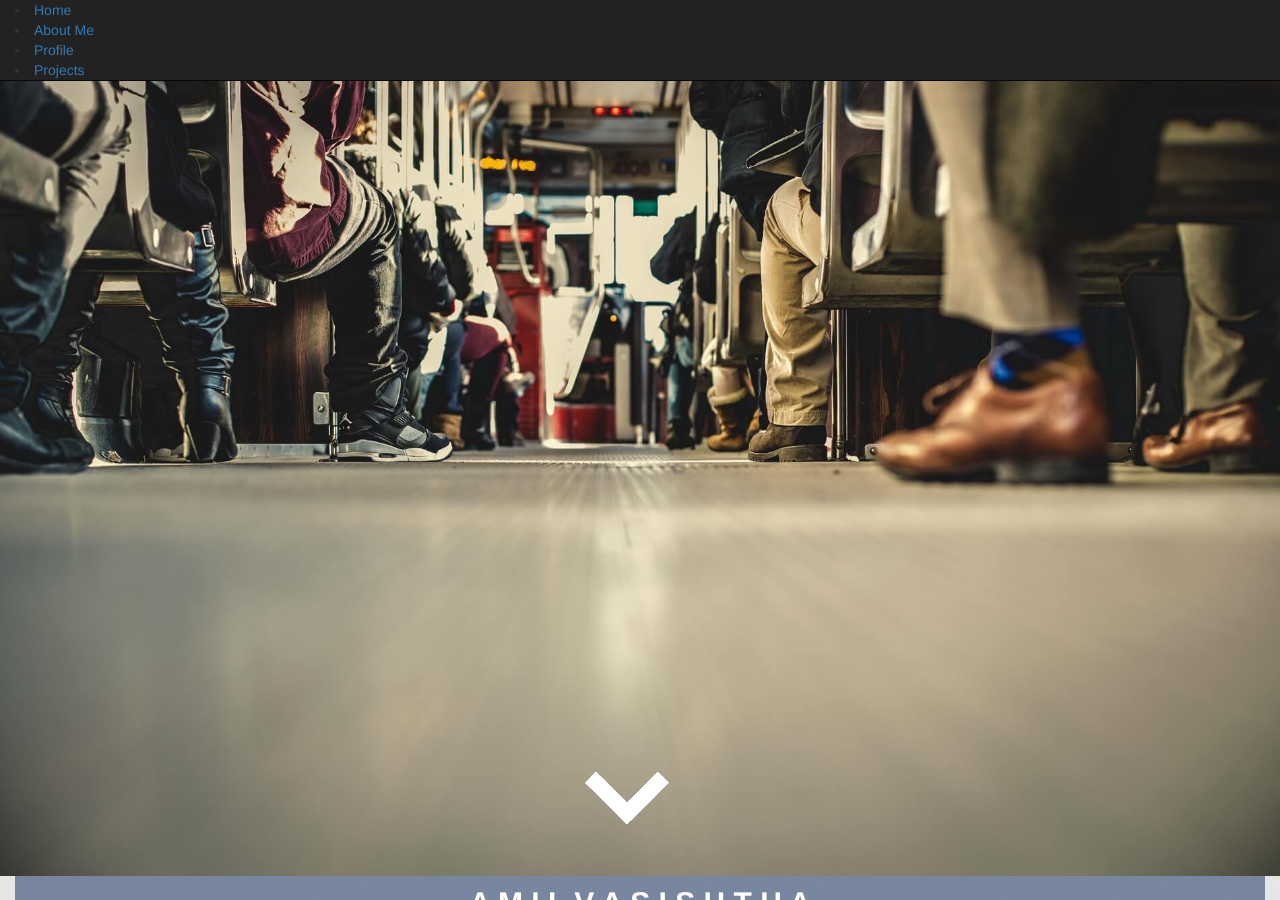
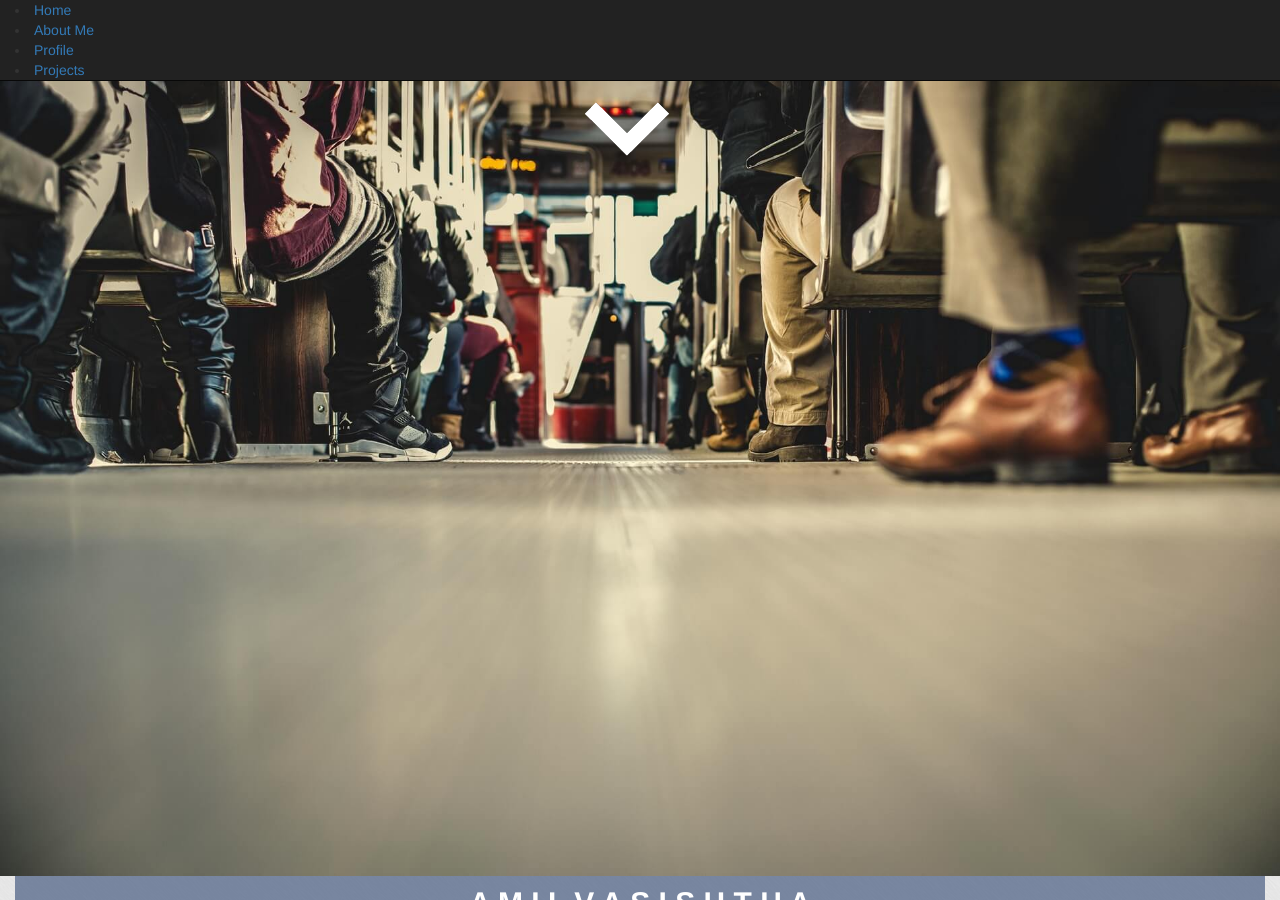
Before and after one commit to amilvasishtha/amilvasishtha.github.io, a Jekyll site: the page built from index.html, in a window 1280 px wide and 900 px high. Built offline with Jekyll 4.4.1, drawn with Linux system fonts in a browser that asks for light colours; nearby versions of some CDN libraries.

Commit message:
moving arrow up

```diff
--- a/css/main.scss
+++ b/css/main.scss
@@ -215,12 +215,11 @@ body {
 #arrow {
   z-index:100;
   position: absolute;
-  top: 55%;
+  top: 65px;
   left: 44%;
   right: 0;
   bottom: 50%;
   overflow: hidden;
-  padding-bottom: 70px;
 }
 
 
```
